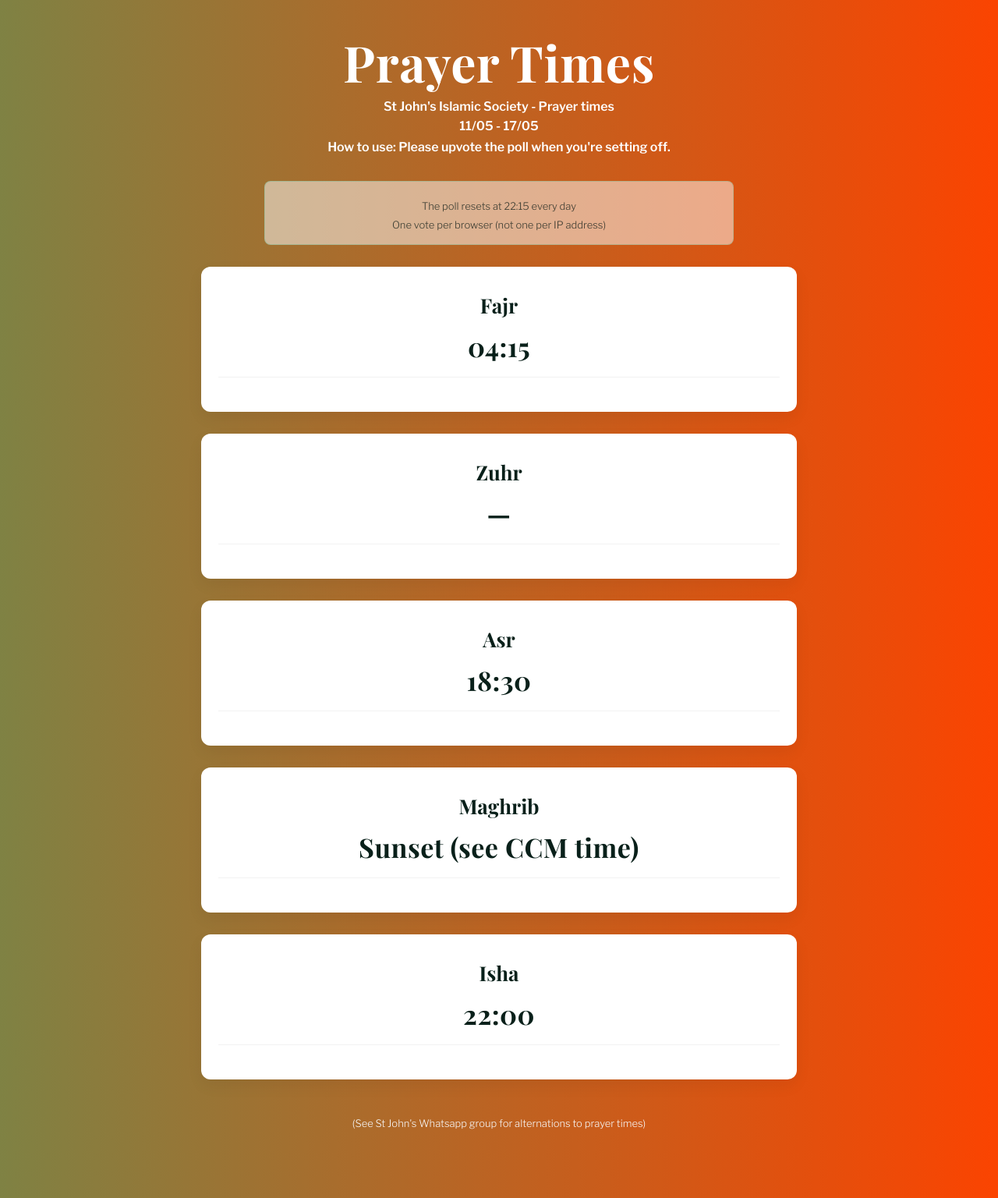
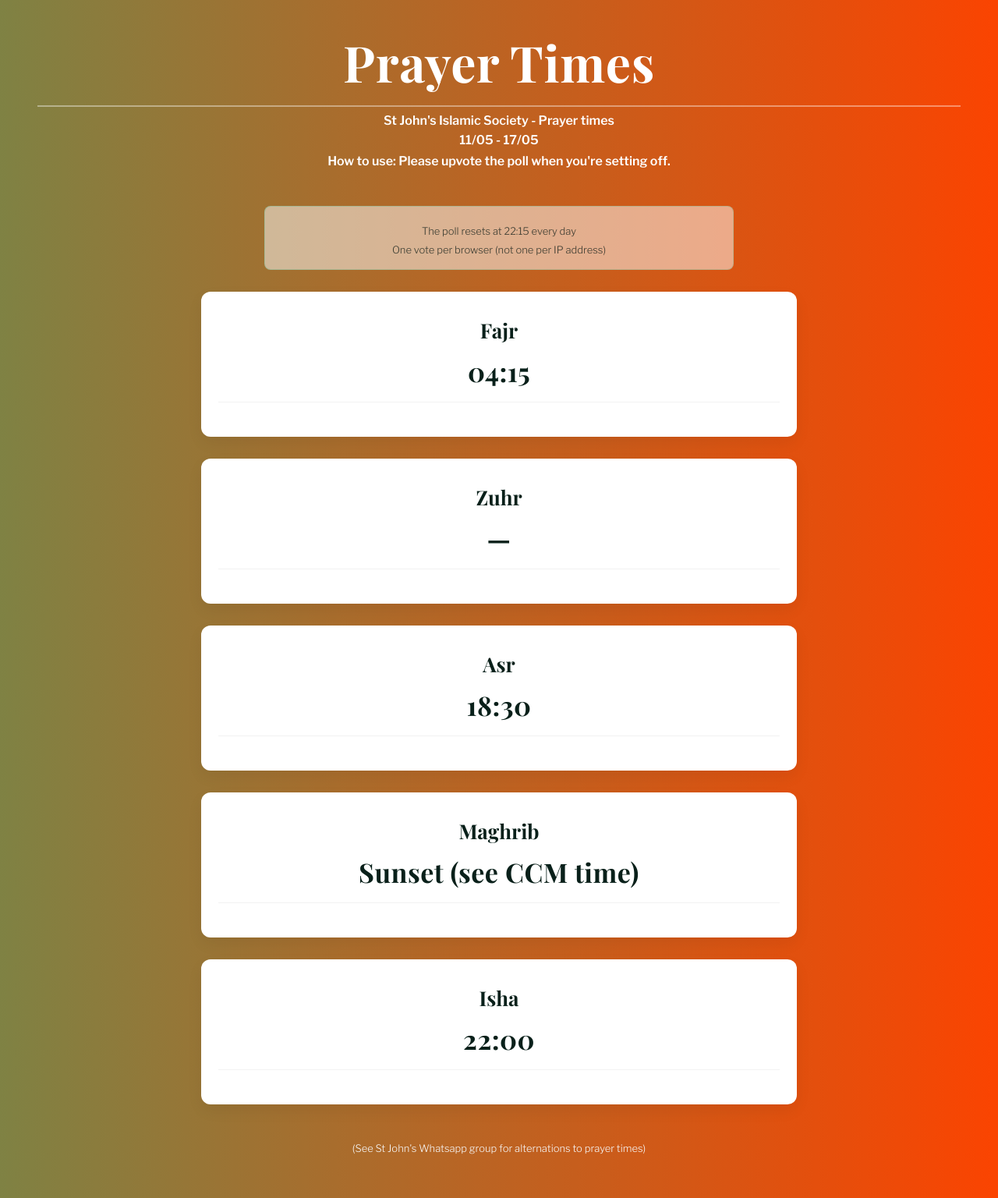
Before and after one commit to NotZakariya/NotZakariya.github.io, a Jekyll site: the page built from prayertimes.md, in a window 1280 px wide. Shown: the whole page at 78% size. Built offline with Jekyll 4.4.1, drawn with Linux system fonts in a browser that asks for light colours; a script that is not in the unit is left out.

Commit message:
Update prayertimes.css

```diff
--- a/assets/prayertimes.css
+++ b/assets/prayertimes.css
@@ -28,9 +28,9 @@ html, body { height:100%; }
   box-shadow: none;
 }
 
-.prayer-hero{ text-align:center; margin-bottom:34px; color: rgba(5,22,18,0.95); }
+.prayer-hero{ text-align:center; margin-bottom:48px; color: rgba(5,22,18,0.95); }
 .prayer-hero{ background: transparent; }
-.prayer-hero h1{ font-family: 'Playfair Display', serif; font-weight:700; font-size:64px; margin:0; color: #ffffff; }
+.prayer-hero h1{ font-family: 'Playfair Display', serif; font-weight:700; font-size:64px; margin:0; color: #ffffff; border-bottom: 2px solid rgba(255,255,255,0.4); padding-bottom: 16px; }
 .prayer-hero p{ margin:8px 0 0; font-weight:600; color: #ffffff; }
 .prayer-hero #date-range{ margin-top:6px; font-weight:600; }
 
@@ -69,7 +69,8 @@ html, body { height:100%; }
 .prayer-card{ max-width:720px; }
 
 @media (max-width:800px){
-  .prayer-hero h1{ font-size:44px; }
+  .prayer-hero h1{ font-size:44px; padding-bottom: 12px; border-bottom: 2px solid rgba(255,255,255,0.4); }
+  .prayer-hero{ margin-bottom: 36px; }
   .prayer-hero p{ font-size: 14px; }
   .prayer-card{ max-width:100%; padding: 24px 16px; }
   .prayer-name{ font-size: 20px; margin-bottom: 8px; }
```
